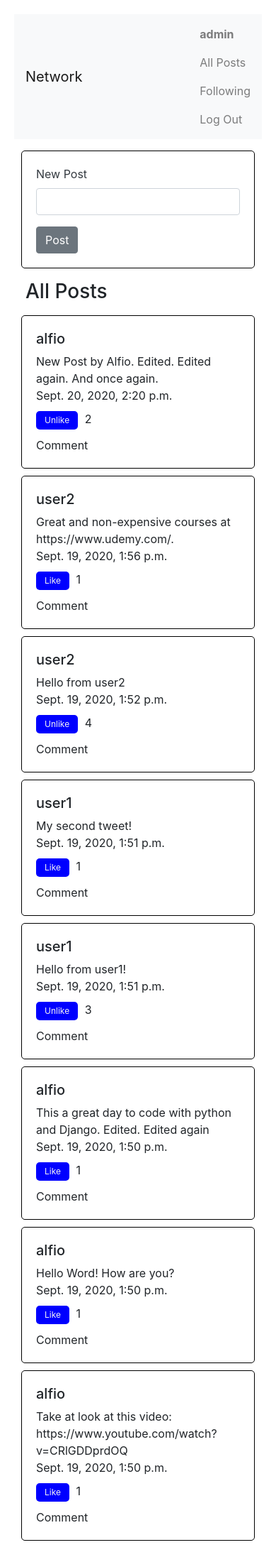
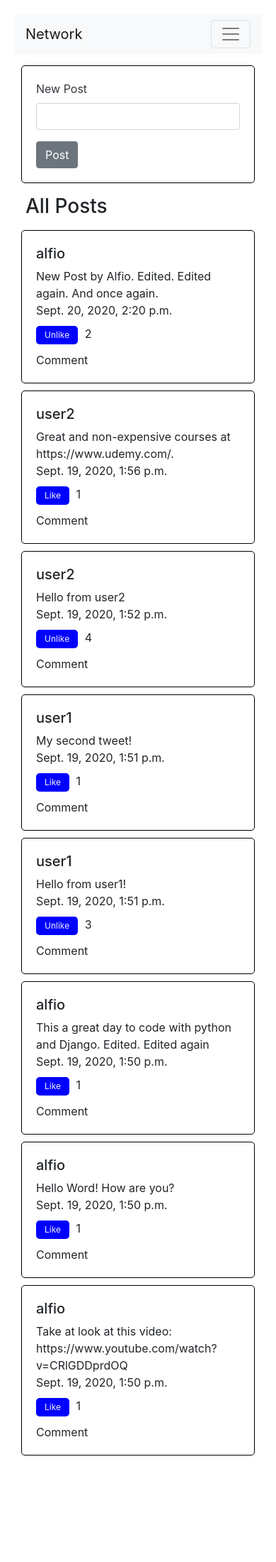
Before and after one commit to alfiomartini/network, a Django app: page / in a window 390 px wide. Shown: the whole page at 71% size. After the commit the page ends 2050 px from the top, so only its background shows below. Run offline with Django 3.2, Linux system fonts and the light colour scheme; a user stored in the database is signed in; data comes from the database, SQL or seed files in the repository; both versions use the stored data as it was after the commit; some libraries are stand-ins or nearby versions.

Commit message:
Added cdns for jquery and js (navbar's hamburger)

```diff
--- a/network/templates/network/layout.html
+++ b/network/templates/network/layout.html
@@ -4,15 +4,34 @@
 <html lang="en">
     <head>
         <title>{% block title %}Social Network{% endblock %}</title>
-        <link rel="stylesheet" href="https://stackpath.bootstrapcdn.com/bootstrap/4.4.1/css/bootstrap.min.css" integrity="sha384-Vkoo8x4CGsO3+Hhxv8T/Q5PaXtkKtu6ug5TOeNV6gBiFeWPGFN9MuhOf23Q9Ifjh" crossorigin="anonymous">
+
+         <!-- Latest compiled and minified CSS -->
+         <link rel="stylesheet"
+         href="https://maxcdn.bootstrapcdn.com/bootstrap/4.4.1/css/bootstrap.min.css" defer>
+
+        <!-- jQuery library -->
+        <script
+            src="https://ajax.googleapis.com/ajax/libs/jquery/3.4.1/jquery.min.js" defer>
+        </script>
+
+        <!-- Latest compiled JavaScript -->
+        <script
+            src="https://maxcdn.bootstrapcdn.com/bootstrap/4.4.1/js/bootstrap.min.js" defer>
+        </script>
+
         <link href="{% static 'network/styles.css' %}" rel="stylesheet">
     </head>
     <body>
 
-        <nav class="navbar navbar-expand-lg navbar-light bg-light">
+        <nav class="navbar navbar-expand-md navbar-light bg-light">
             <a class="navbar-brand" href="{% url 'index' %}">Network</a>
-
-            <div>
+            <!-- Toggler/collapsibe Button -->
+            <button class="navbar-toggler" type="button" data-toggle="collapse"
+                 data-target="#target">
+                <span class="navbar-toggler-icon"></span>
+            </button>
+            <!-- Navbar links -->
+            <div class="collapse navbar-collapse" id="target">
               <ul class="navbar-nav mr-auto">
                 {% if user.is_authenticated %}
                     <li class="nav-item">
@@ -39,7 +58,7 @@
                 {% endif %}
               </ul>
             </div>
-          </nav>
+        </nav>
 
         <div class="body">
             {% block body %}
--- a/network/views.py
+++ b/network/views.py
@@ -18,9 +18,10 @@
         # print('username', user.username)
         # print('following', user.following.all())
         # print('followed by', user.followers.all())
+        # print('date joined', user.date_joined)
         posts = Post.objects.order_by('-date').all()
-        for post in posts:
-            print(post.id, post.liked_by.all())
+        # for post in posts:
+        #     print(post.id, post.liked_by.all())
         # print(posts)
         return render(request, "network/index.html", {'posts':posts})
     else:
```
Also changed, not shown: db.sqlite3.
